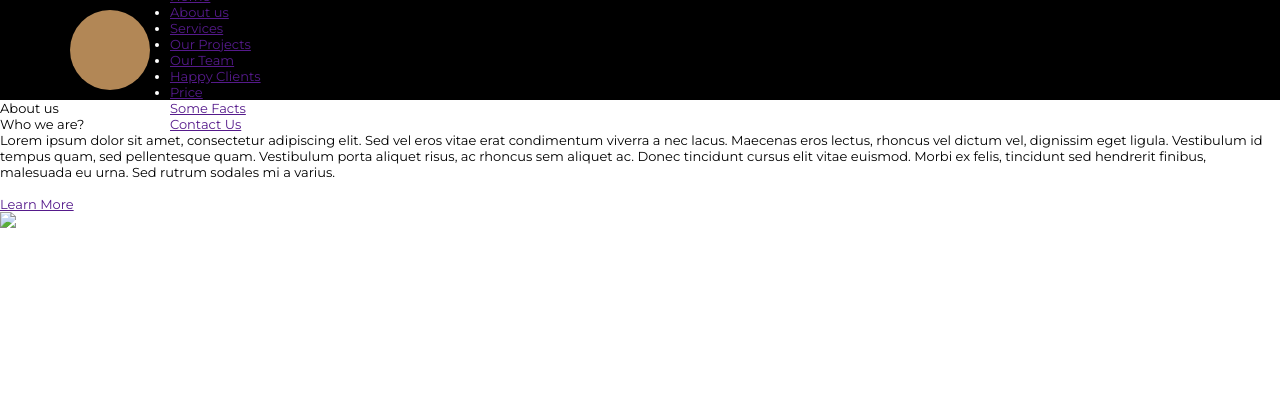
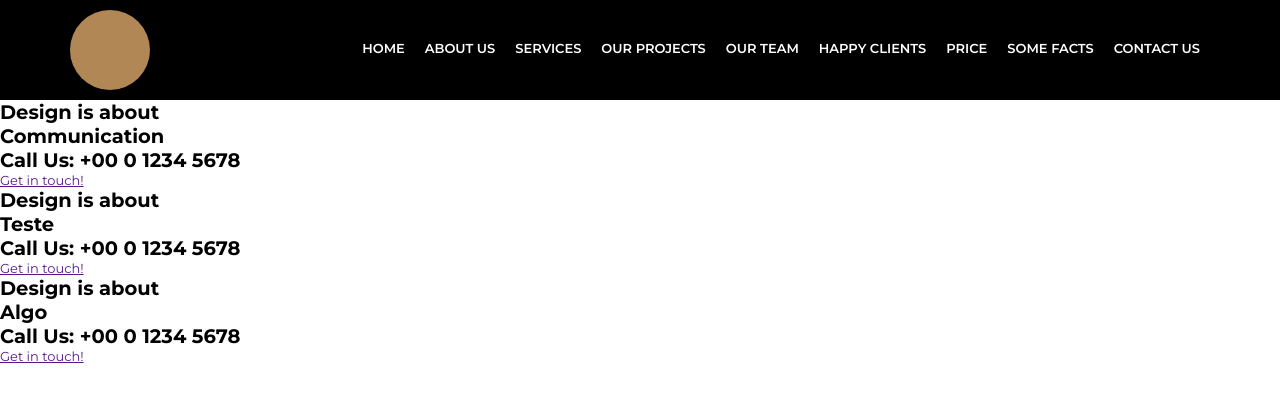
Before and after one commit to oliveirajukia/ProjetoGit, a plain HTML site: page index.html in a window 1280 px wide. Drawn offline with Linux system fonts and the light colour scheme.

Commit message:
Criando slider vertical

```diff
--- a/assets/css/style.css
+++ b/assets/css/style.css
@@ -29,3 +29,30 @@ header {
     background-color:#B28756;
     border-radius:40px;
 }
+.menu-opener {
+    display:none;
+}
+.menu {
+    flex:1;
+    display:flex;
+    justify-content: flex-end;
+}
+.menu ul,
+.menu li {
+    list-style:none;
+}
+.menu ul {
+    display:flex;
+}
+.menu li a {
+    color:#FFF;
+    text-transform: uppercase;
+    font-weight: 600;
+    text-decoration: none;
+    padding-left:10px;
+    padding-right:10px;
+    height:100px;
+    display:flex;
+    align-items:center;
+    border-bottom:5px solid #000;
+}
--- a/index.html
+++ b/index.html
@@ -32,20 +32,32 @@
     </div>
 </header>
 <main>
-        <section class="default light">
-            <div class="section-title">About us</div>
-            <div class="section-desc">Who we are?</div>
-            <div class="section-body">
-                <div class="section-aboutus">
-                    <div class="section-aboutus--left">
-                        <p>Lorem ipsum dolor sit amet, consectetur adipiscing elit. Sed vel eros vitae erat condimentum viverra a nec lacus. Maecenas eros lectus, rhoncus vel dictum vel, dignissim eget ligula. Vestibulum id tempus quam, sed pellentesque quam. Vestibulum porta aliquet risus, ac rhoncus sem aliquet ac. Donec tincidunt cursus elit vitae euismod. Morbi ex felis, tincidunt sed hendrerit finibus, malesuada eu urna. Sed rutrum sodales mi a varius.</p>
-                        <br/>
-                        <a href="" class="button">Learn More</a>
+    <section class="banner">
+        <div class="sliders" style="margin-left:0;">
+            <div class="slide">
+                <div class="slidearea">
+                    <h1>Design is about<br/><span>Communication</span></h1>
+                    <h2>Call Us: +00 0 1234 5678</h2>
+                    <a href="" class="button">Get in touch!</a>
                 </div>
-                    <div class="section-aboutus--right">
-                        <img src="media/foto9.jpg" />
+            </div><div class="slide">
+                <div class="slidearea">
+                    <h1>Design is about<br/><span>Teste</span></h1>
+                    <h2>Call Us: +00 0 1234 5678</h2>
+                    <a href="" class="button">Get in touch!</a>
+                </div>
+            </div><div class="slide">
+                <div class="slidearea">
+                    <h1>Design is about<br/><span>Algo</span></h1>
+                    <h2>Call Us: +00 0 1234 5678</h2>
+                    <a href="" class="button">Get in touch!</a>
                 </div>
             </div>
+        </div>
+        <div class="sliders-pointers">
+            <div class="pointer active"></div>
+            <div class="pointer"></div>
+            <div class="pointer"></div>
         </div>
     </section>
     </main>
```
Lines whose indentation alone changed are shown as unchanged.
